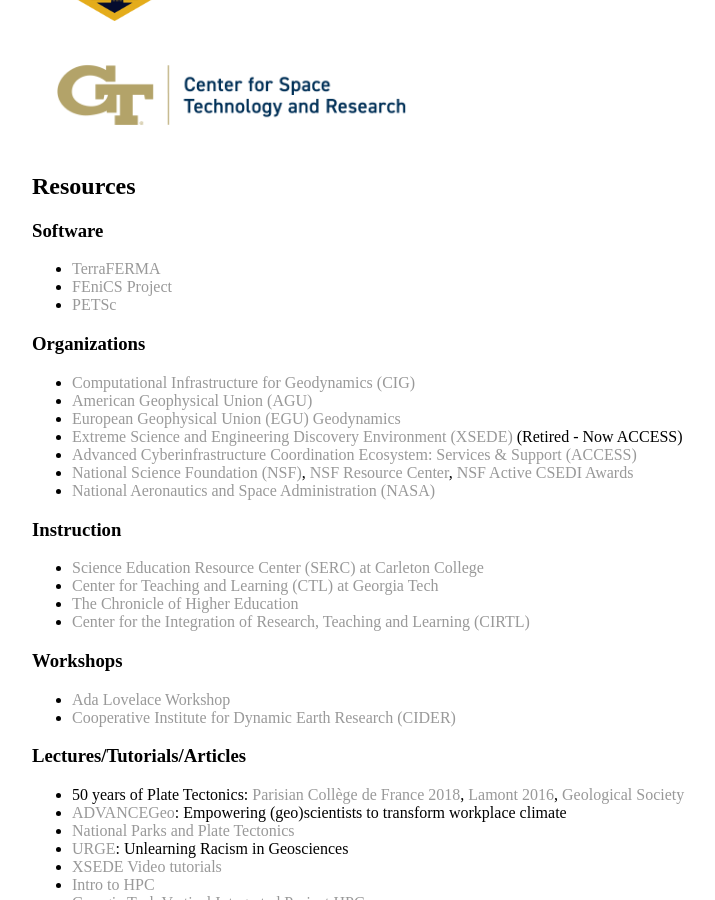
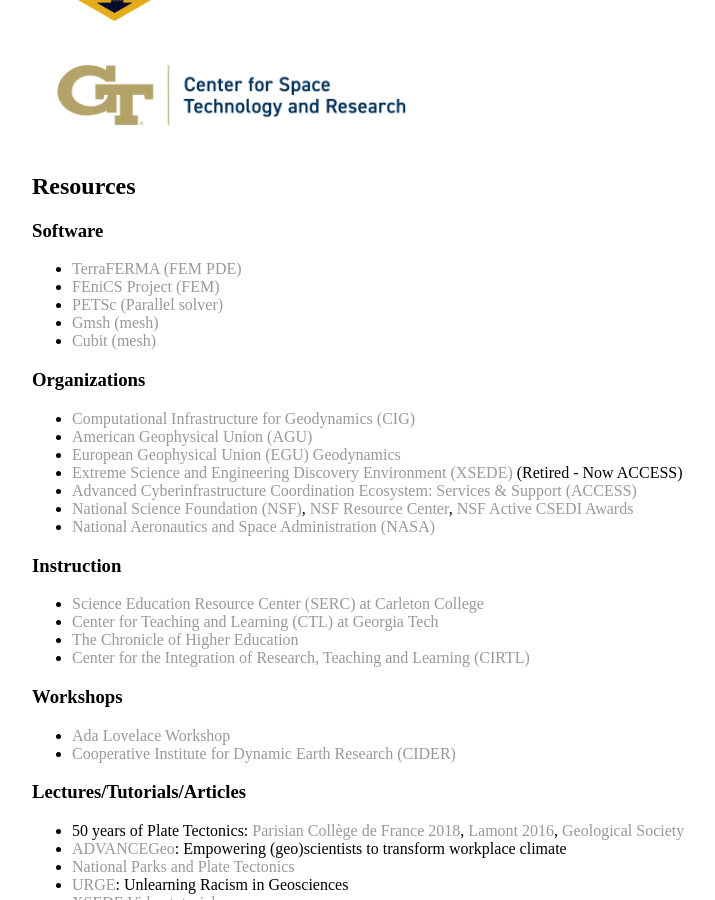
Before and after one commit to joycesim/joycesim.github.io, a Jekyll site: the page built from research/index.md, in a window 1280 px wide and 900 px high, scrolled down 6122 px. Shown: the whole window, without its empty margins (224-939 px from the left). Built offline with Jekyll 4.4.1, drawn with Linux system fonts in a browser that asks for light colours.

Commit message:
Update index.md

```diff
--- a/research/index.md
+++ b/research/index.md
@@ -111,9 +111,11 @@
 
 ## Resources
 ### Software
-* [TerraFERMA](http://terraferma.github.io/)
-* [FEniCS Project](https://fenicsproject.org/)
-* [PETSc](https://www.mcs.anl.gov/petsc/)
+* [TerraFERMA (FEM PDE)](http://terraferma.github.io/)
+* [FEniCS Project (FEM)](https://fenicsproject.org/)
+* [PETSc (Parallel solver)](https://www.mcs.anl.gov/petsc/)
+* [Gmsh (mesh)](https://gmsh.info/)
+* [Cubit (mesh)](https://cubit.sandia.gov/)
 
 ### Organizations
 * [Computational Infrastructure for Geodynamics (CIG)](https://geodynamics.org/cig/)
```
